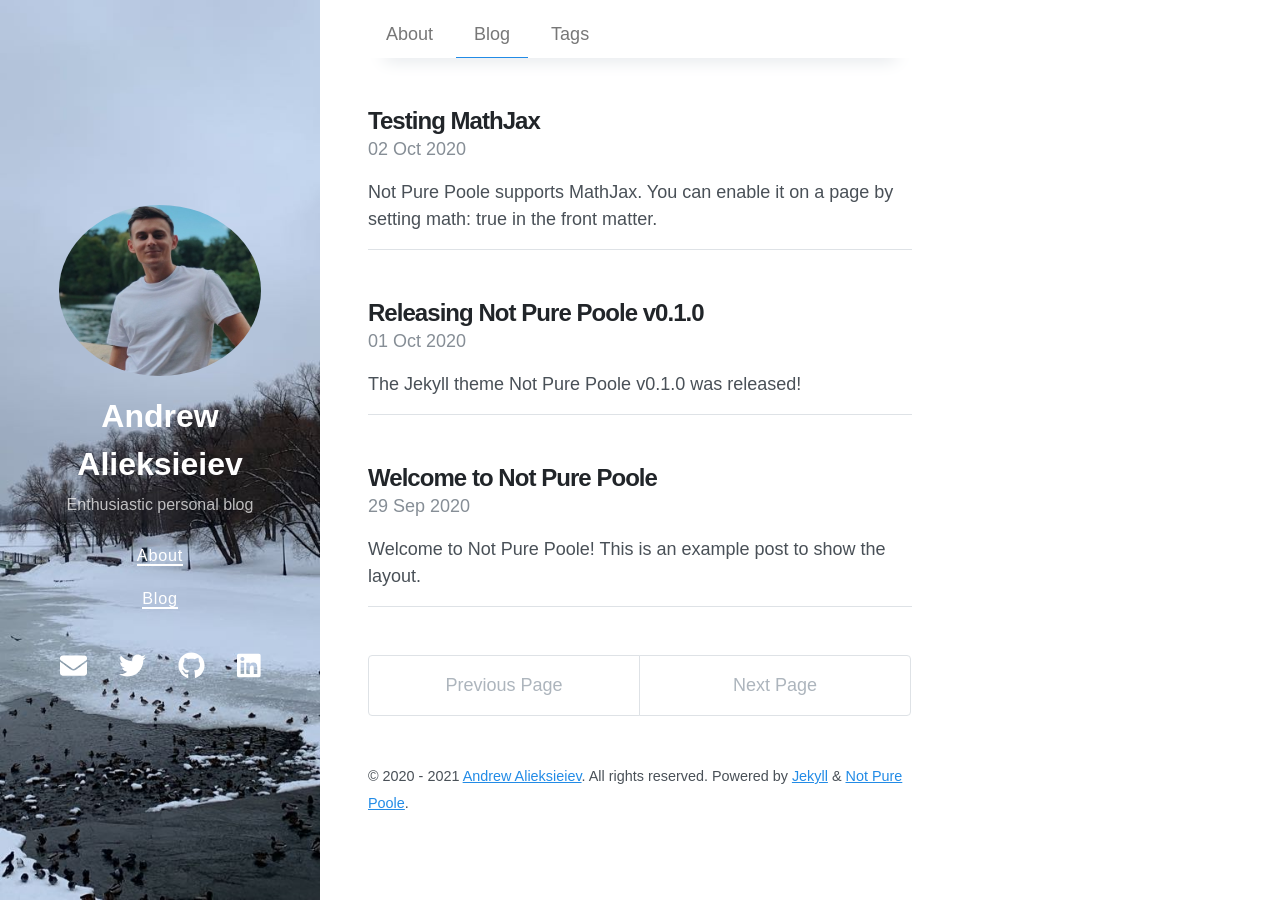
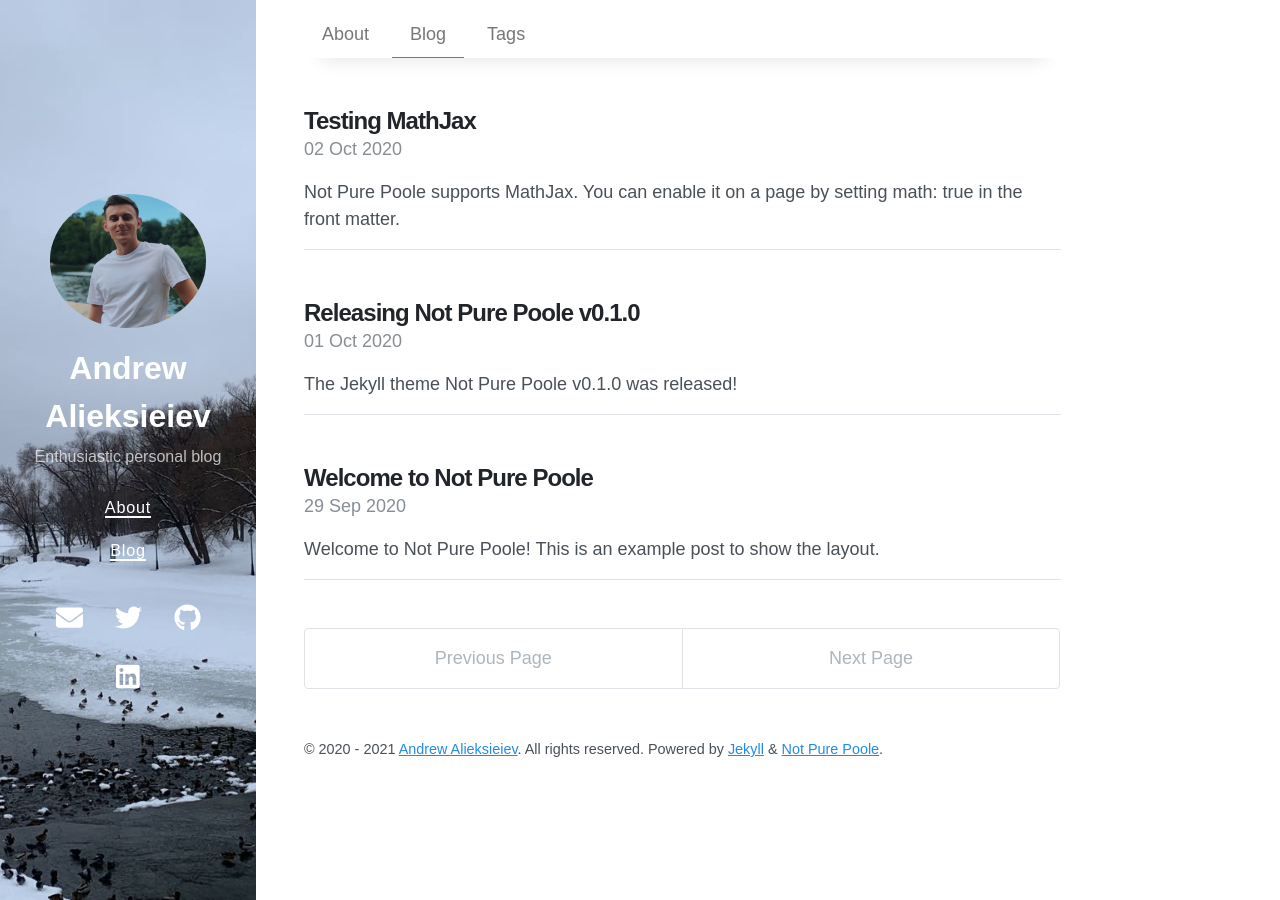
Before and after one commit to Brainisthekey/brainkey_blog, a Jekyll site: the page built from index.html, in a window 1280 px wide. Built offline with Jekyll 4.4.1, drawn with Linux system fonts in a browser that asks for light colours; nearby versions of some CDN libraries; the list of posts is cut into pages by our own code.

Commit message:
feat: resize page

```diff
--- a/_layouts/default.html
+++ b/_layouts/default.html
@@ -18,15 +18,16 @@
       {%- if page.cover_image -%}
         {%- assign cover_image     = page.cover_image -%}
       {%- endif -%}
-      <div class="sidebar-left pure-u-1 pure-u-md-1-4" style="background-color: {{ cover_bg_color }}; color: {{ cover_color}}; {% if cover_image %}background-image: url({{ cover_image | relative_url }});{% endif %}">
+      <div class="sidebar-left pure-u-1 pure-u-md-1-5" style="background-color: {{ cover_bg_color }}; color: {{ cover_color}}; {% if cover_image %}background-image: url({{ cover_image | relative_url }});{% endif %}">
         {%- include sidebar-left.html -%}
       </div>
 
-      <div class="content pure-u-1 pure-u-md-1-2">
+      <div class="content pure-u-1 pure-u-md-2-3">
         {%- include content.html -%}
       </div>
-      <div class="sidebar-right pure-u-1 pure-u-md-1-4">
-        {%- include sidebar-right.html -%}
+
+      <div class="sidebar-right pure-u-1 pure-u-lg-1-4" style="background-color: {{ cover_bg_color }}; color: {{ cover_color}}; {% if cover_image %}background-image: url({{ cover_image | relative_url }});{% endif %}">
+        <!-- {%- include sidebar-right.html -%} -->
       </div>
     </div>
 
--- a/_sass/_layout.scss
+++ b/_sass/_layout.scss
@@ -28,6 +28,13 @@
   height: 100vh;
 }
 
+// .sidebar-right {
+//   float:right;
+//   padding: var(--spacer);
+//   background: center;
+//   height: 100vh;
+// }
+
 footer {
   margin-top: var(--spacer-3);
   margin-bottom: var(--spacer-3);
@@ -38,7 +45,7 @@ footer {
     padding-top: var(--spacer-3);
     padding-left: var(--spacer-3);
     padding-right: var(--spacer-3);
-    margin-left: 25%;
+    margin-left: 20%;
   }
 
   .sidebar-left {
```
Also changed, not shown: 10 other files.
